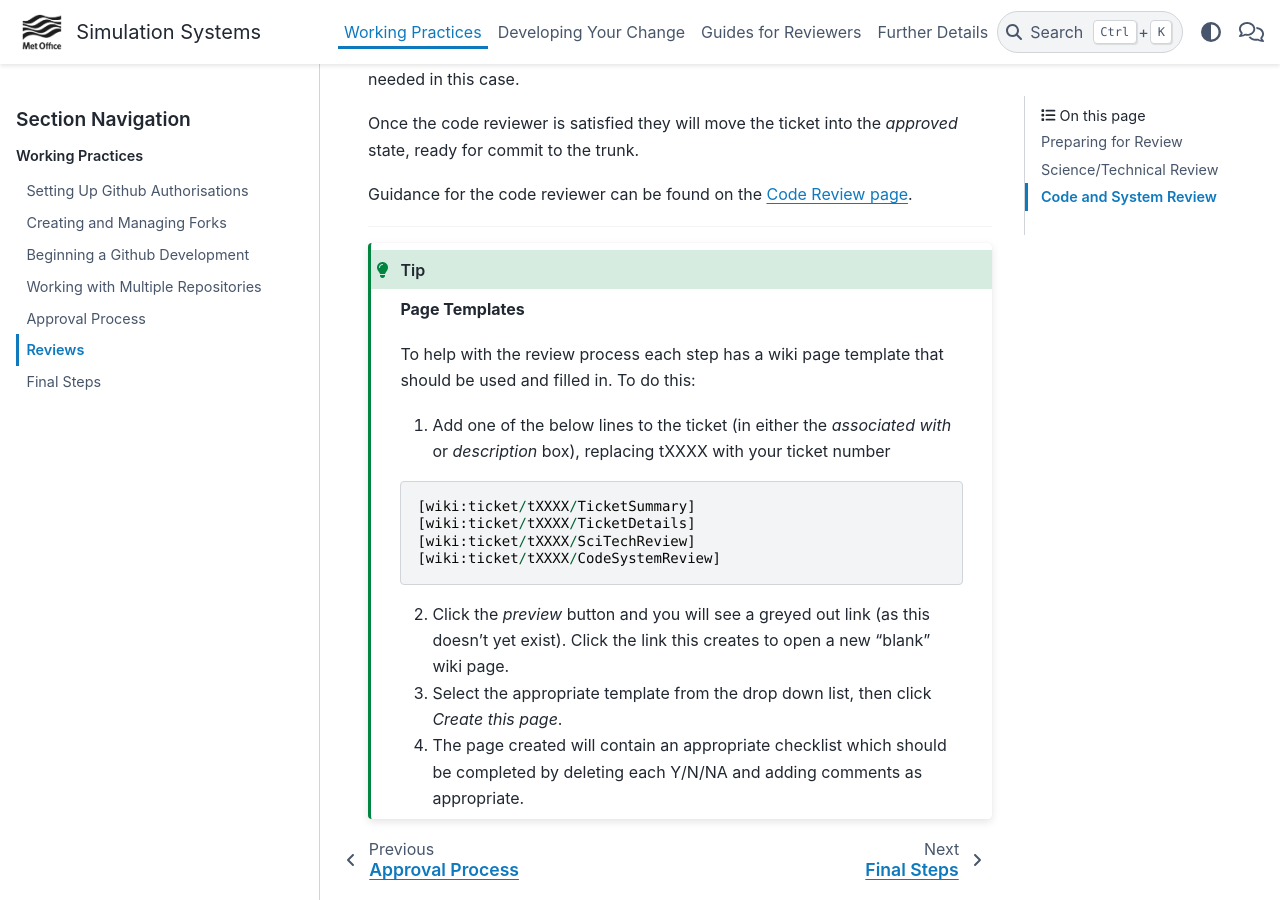
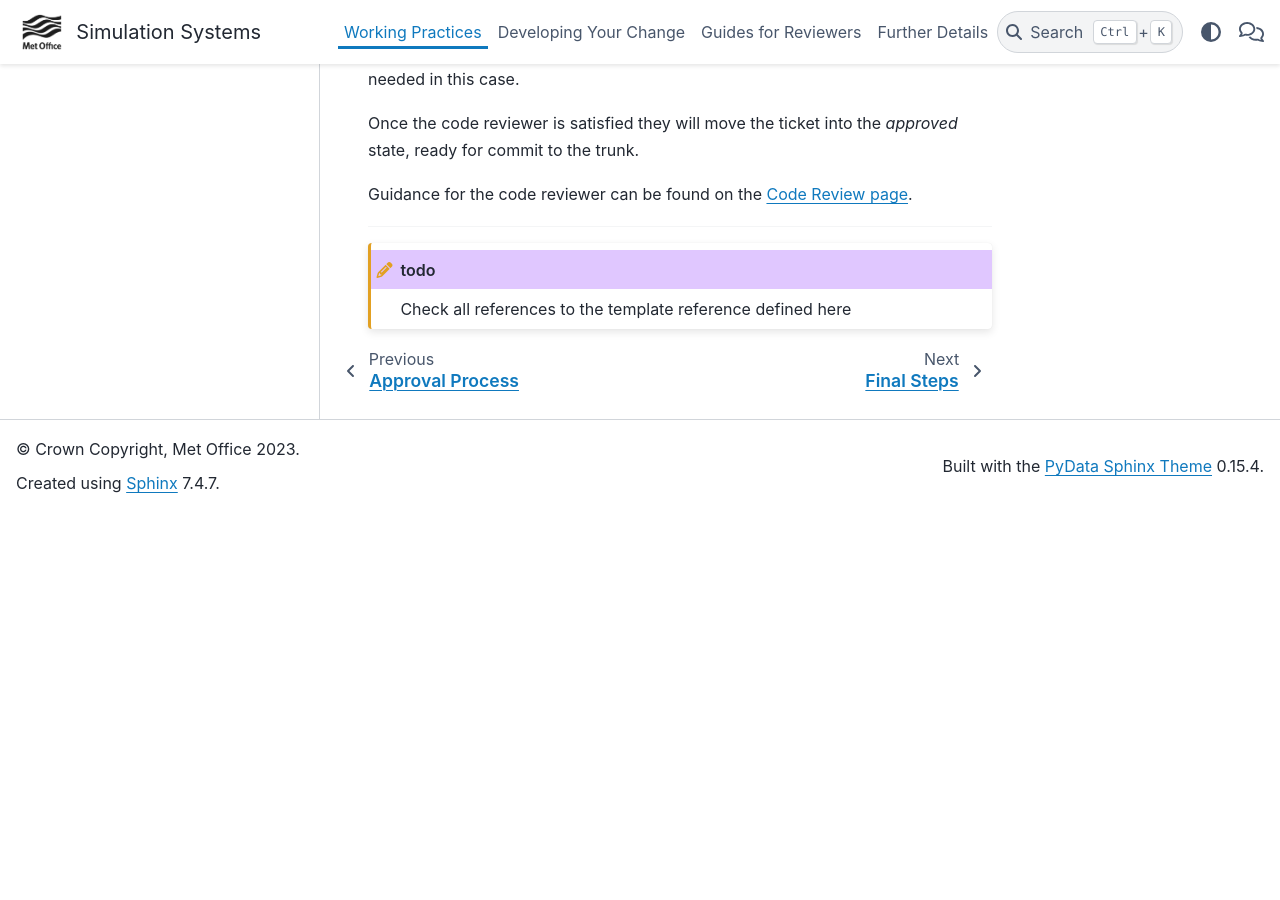
Before and after one commit to MetOffice/simulation-systems, a Sphinx documentation site: the page built from source/WorkingPractices/reviews.rst, in a window 1280 px wide and 900 px high, scrolled down 3222 px. Built offline with Sphinx 7.4.7 and the PyData theme 0.15.4, drawn with Linux system fonts in a browser that asks for light colours; after the commit the page ends 3735 px from its top, so only the background shows below that; some of the changed text lies outside the part shown.

Commit message:
add ready_for_review page

```diff
--- a/source/WorkingPractices/reviews.rst
+++ b/source/WorkingPractices/reviews.rst
@@ -129,21 +129,6 @@
 
 .. _template:
 
-.. Tip::
-    **Page Templates**
+.. admonition:: todo
 
-    To help with the review process each step has a wiki page template that
-    should be used and filled in. To do this:
-
-    1. Add one of the below lines to the ticket (in either the `associated with` or `description` box), replacing tXXXX with your ticket number
-
-    .. code-block::
-
-       [wiki:ticket/tXXXX/TicketSummary]
-       [wiki:ticket/tXXXX/TicketDetails]
-       [wiki:ticket/tXXXX/SciTechReview]
-       [wiki:ticket/tXXXX/CodeSystemReview]
-
-    2. Click the `preview` button and you will see a greyed out link (as this doesn't yet exist). Click the link this creates to open a new "blank" wiki page.
-    3. Select the appropriate template from the drop down list, then click `Create this page`.
-    4. The page created will contain an appropriate checklist which should be completed by deleting each Y/N/NA and adding comments as appropriate.
+    Check all references to the template reference defined here
--- a/source/WorkingPractices/working_practices.rst
+++ b/source/WorkingPractices/working_practices.rst
@@ -71,7 +71,7 @@
 .. image:: images/git-dev-strategy.svg
     :class: dark-light
 
-For detailed explanation of these steps, see pages on :ref:`gh_dev_init` and :ref:`reviews`.
+For detailed explanation of these steps, see pages on :ref:`gh_dev_init` and :ref:`ready_for_review`.
 
 Before You Start
 ----------------
@@ -122,6 +122,5 @@
     forking
     gh_dev_init
     multi_repository
-    approvals
-    reviews
+    ready_for_review
     final_steps
```
Also changed, not shown: source/WorkingPractices/ready_for_review.rst (added, +14 -0 lines).
